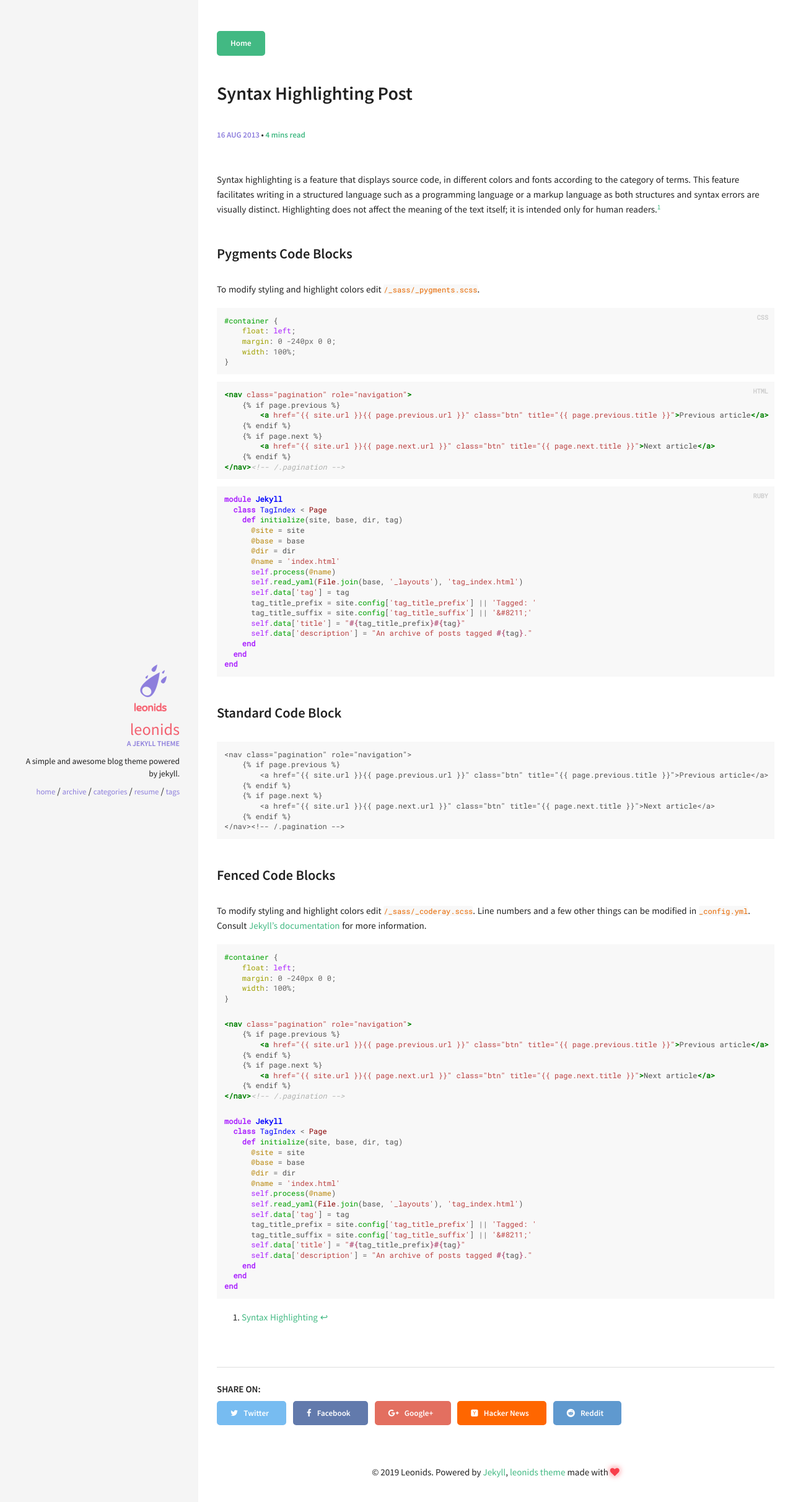
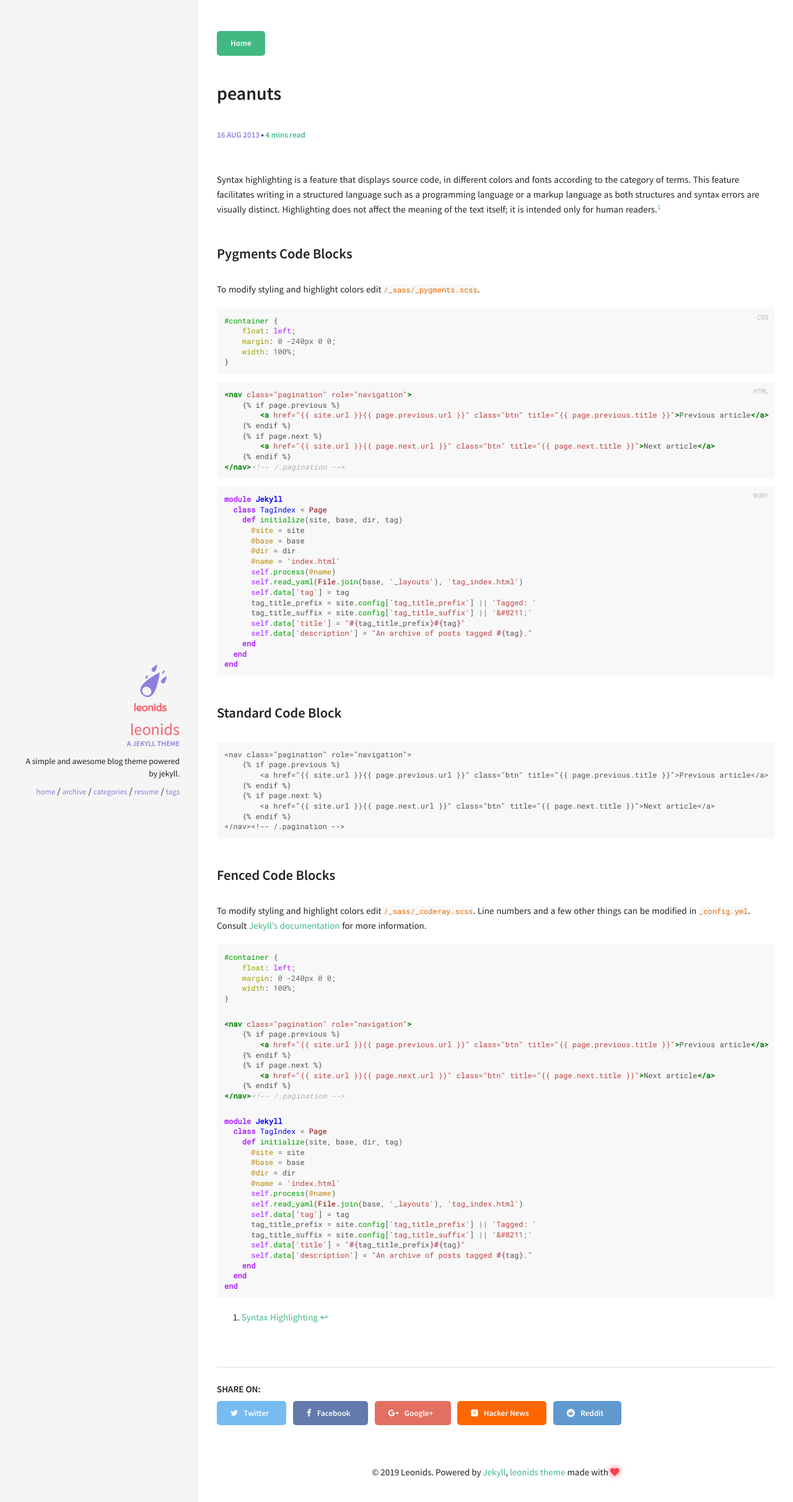
Before and after one commit to JSOClarke/JSOClarke.github.io, a Jekyll site: the page built from _posts/2013-08-16-code-highlighting-post.md, in a window 1280 px wide. Shown: the top 2424 px of the page at 62% size. Built offline with Jekyll 4.4.1, drawn with Linux system fonts in a browser that asks for light colours.

Commit message:
peanuts change

```diff
--- a/_posts/2013-08-16-code-highlighting-post.md
+++ b/_posts/2013-08-16-code-highlighting-post.md
@@ -1,6 +1,6 @@
 ---
 layout: post
-title: Syntax Highlighting Post
+title: peanuts
 excerpt: "Demo post displaying the various ways of highlighting code in Markdown."
 categories: [code]
 modified: 2014-09-14
```
